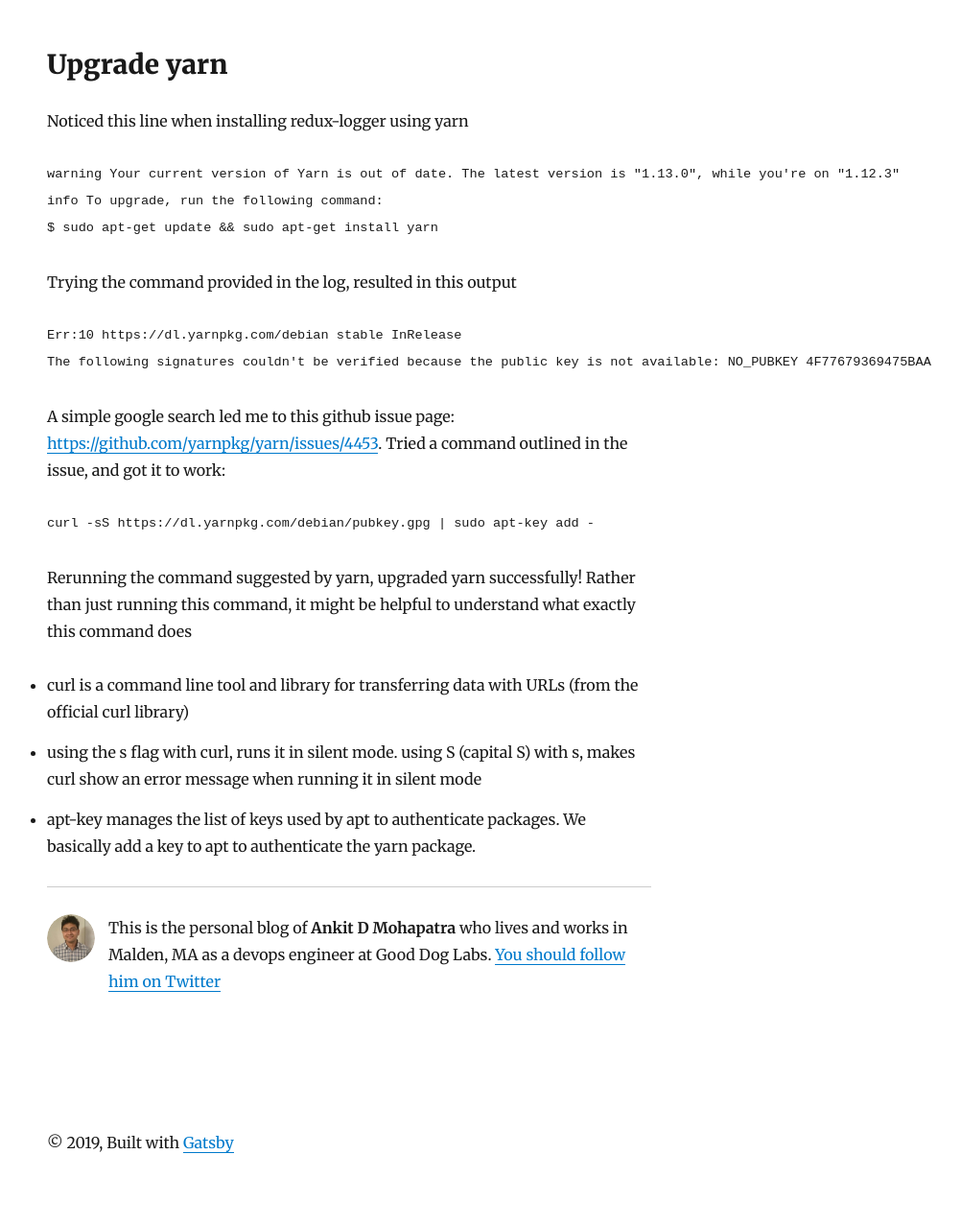
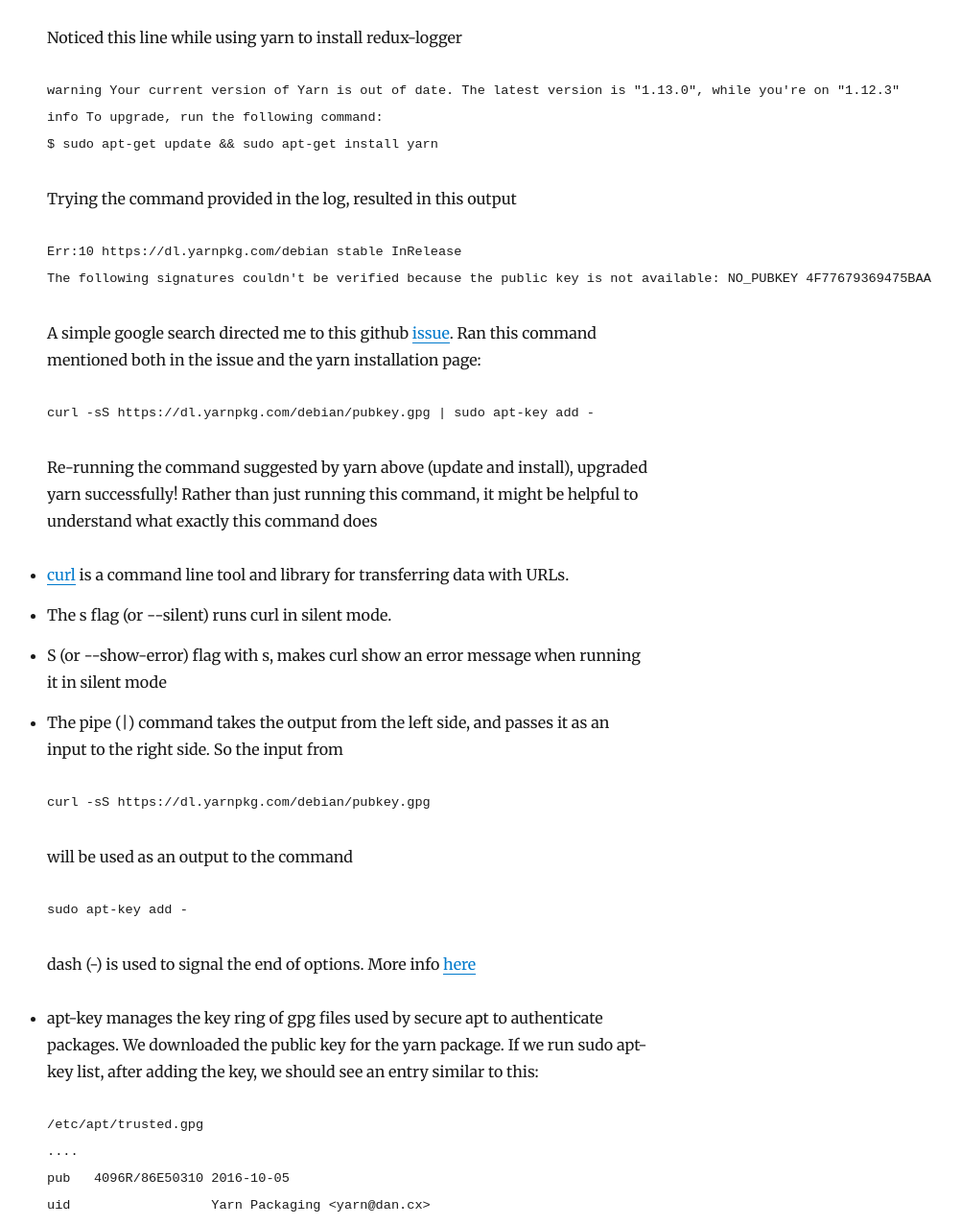
Before and after one commit to ankitm123/blog, a Gatsby site: page /yarn/ in a window 1280 px wide. Shown: the part 198-1475 px from the top of the page at 96% size, without its empty margins (276-1278 px from the left). Before the commit the page ends 1445 px from the top, so only its background shows below. Built offline with nearby package versions, Linux system fonts and the light colour scheme; Gatsby itself is replaced by a stand-in of ours; some packages are replaced by stand-ins of ours; code samples lack their colours.

Commit message:
Add more details, clean up links

````diff
--- a/content/blog/yarn/index.md
+++ b/content/blog/yarn/index.md
@@ -1,10 +1,9 @@
 ---
-title: Yarn 101
-date: '2019-01-12'
+title: Minor yarn upgrade glitch
+date: '2019-01-13'
 ---
 
-## Upgrade yarn
-Noticed this line when installing redux-logger using yarn
+Noticed this line while using yarn to install redux-logger
 ```
 warning Your current version of Yarn is out of date. The latest version is "1.13.0", while you're on "1.12.3"
 info To upgrade, run the following command:
@@ -15,17 +14,41 @@
 Err:10 https://dl.yarnpkg.com/debian stable InRelease
 The following signatures couldn't be verified because the public key is not available: NO_PUBKEY 4F77679369475BAA
 ```
-A simple google search led me to this github issue page: https://github.com/yarnpkg/yarn/issues/4453.
-Tried a command outlined in the issue, and got it to work:
+A simple google search directed me to this github [issue](https://github.com/yarnpkg/yarn/issues/4453).
+Ran this command mentioned both in the issue and the yarn installation page:
 ```bash
 curl -sS https://dl.yarnpkg.com/debian/pubkey.gpg | sudo apt-key add -
 ```
-Rerunning the command suggested by yarn, upgraded yarn successfully!
+Re-running the command suggested by yarn above (update and install), upgraded yarn successfully!
 Rather than just running this command, it might be helpful to understand what exactly this command does
-* curl is a command line tool and library for transferring data with URLs (from the official curl library)
-
-* using the s flag with curl, runs it in silent mode. using S (capital S) with s, makes curl show an error message
-when running it in silent mode
-
-* apt-key manages the list of keys used by apt to authenticate packages. We basically add a key to apt to authenticate the yarn
-package.
+* [curl](https://curl.haxx.se/docs/manpage.html) is a command line tool and library for transferring data with URLs.
+* The s flag (or --silent) runs curl in silent mode.
+* S (or --show-error) flag with s, makes curl show an error message when running it in silent mode
+* The pipe (|) command takes the output from the left side, and passes it as an input to the right side. So the
+input from
+```bash
+curl -sS https://dl.yarnpkg.com/debian/pubkey.gpg
+```
+will be used as an output to the command
+```
+sudo apt-key add -
+```
+dash (-) is used to signal the end of options. More info [here](https://askubuntu.com/a/703434)
+* apt-key manages the key ring of gpg files used by secure apt to authenticate packages. We downloaded the public key
+for the yarn package. If we run sudo apt-key list, after adding the key, we should see an entry similar to this:
+```
+/etc/apt/trusted.gpg
+....
+pub   4096R/86E50310 2016-10-05
+uid                  Yarn Packaging <yarn@dan.cx>
+sub   4096R/D50AF136 2016-10-05
+sub   4096R/88B63E1E 2019-01-02 [expires: 2020-02-02]
+sub   4096R/69475BAA 2019-01-11 [expires: 2020-02-02]
+```
+ * A very detailed explanation is found in the secureApt section of the ubuntu community help page: https://help.ubuntu.com/community/SecureApt. A gist
+ of this for our purpose is this:
+ ```
+ A private key is used to sign the package, and we use the public key to verify if the package
+ was signed by the private key. gpg, which stands for GNU Privacy Guard, is used to sign the files and check
+ for signatures.
+ ```
--- a/gatsby-config.js
+++ b/gatsby-config.js
@@ -3,7 +3,7 @@
     title: `The bald one`,
     author: `Ankit D Mohapatra`,
     description: `Personal blog`,
-    siteUrl: `https://gatsby-starter-blog-demo.netlify.com/`,
+    siteUrl: `https://ankit-mohapatra.netlify.com/`,
     social: {
       twitter: `ankitmoh123`,
     },
--- a/src/components/Bio.js
+++ b/src/components/Bio.js
@@ -31,10 +31,10 @@
               }}
             />
             <p>
-              This is the personal blog of <strong>{author}</strong> who lives and works in Malden, MA as a devops engineer at Good Dog Labs.
+              Welcome to the personal blog of <strong>{author}</strong>. I live and work in Malden, MA as a DevOps engineer at Good Dog Labs.
               {` `}
               <a href={`https://twitter.com/${social.twitter}`}>
-                You should follow him on Twitter
+                Follow me on twitter
               </a>
             </p>
           </div>
--- a/src/pages/index.js
+++ b/src/pages/index.js
@@ -15,7 +15,7 @@
     return (
       <Layout location={this.props.location} title={siteTitle}>
         <SEO
-          title="All posts"
+          title="Personal blog"
           keywords={[`blog`, `gatsby`, `javascript`, `react`]}
         />
         <Bio />
````
Also changed, not shown: 1 other file.
